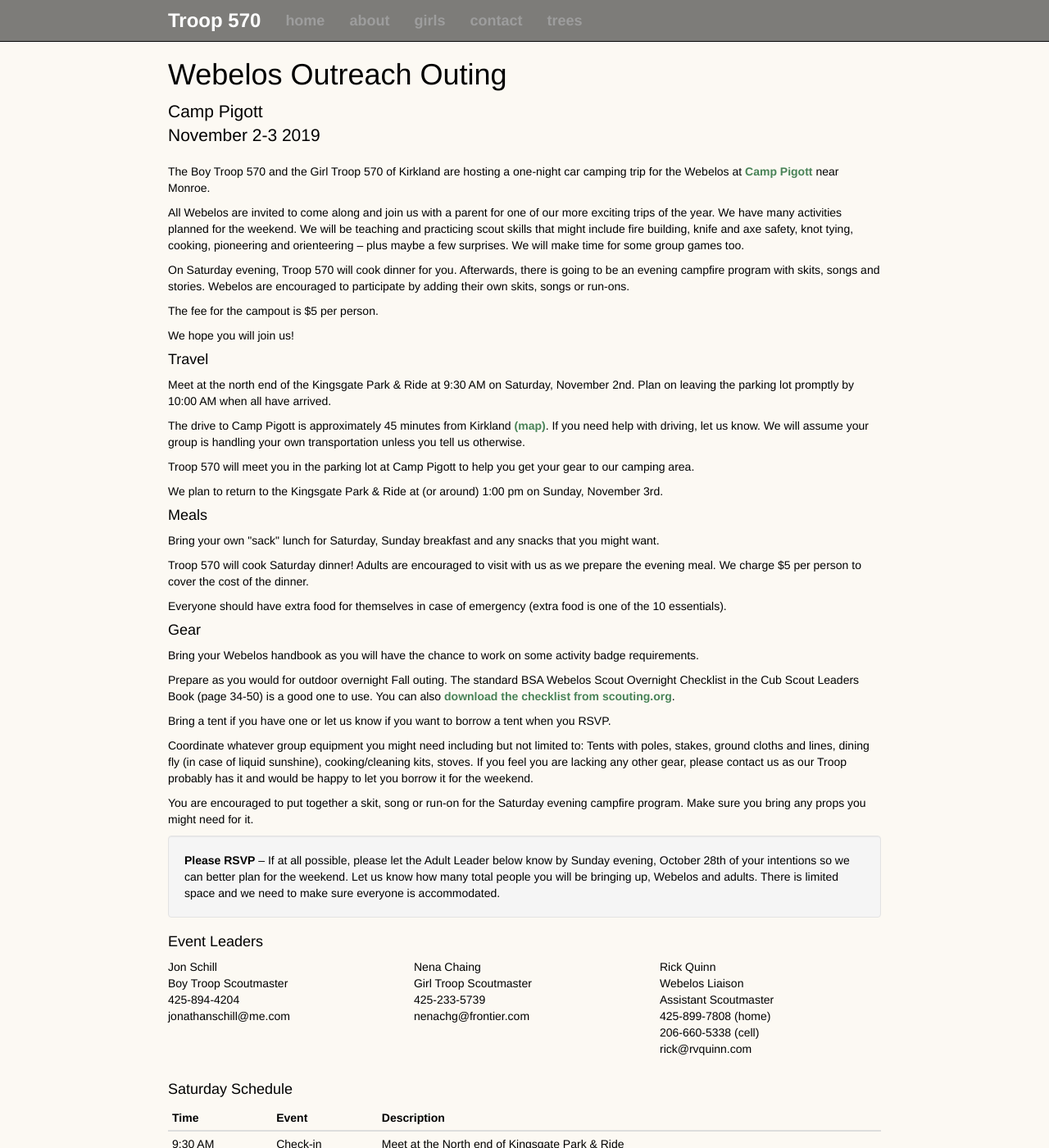
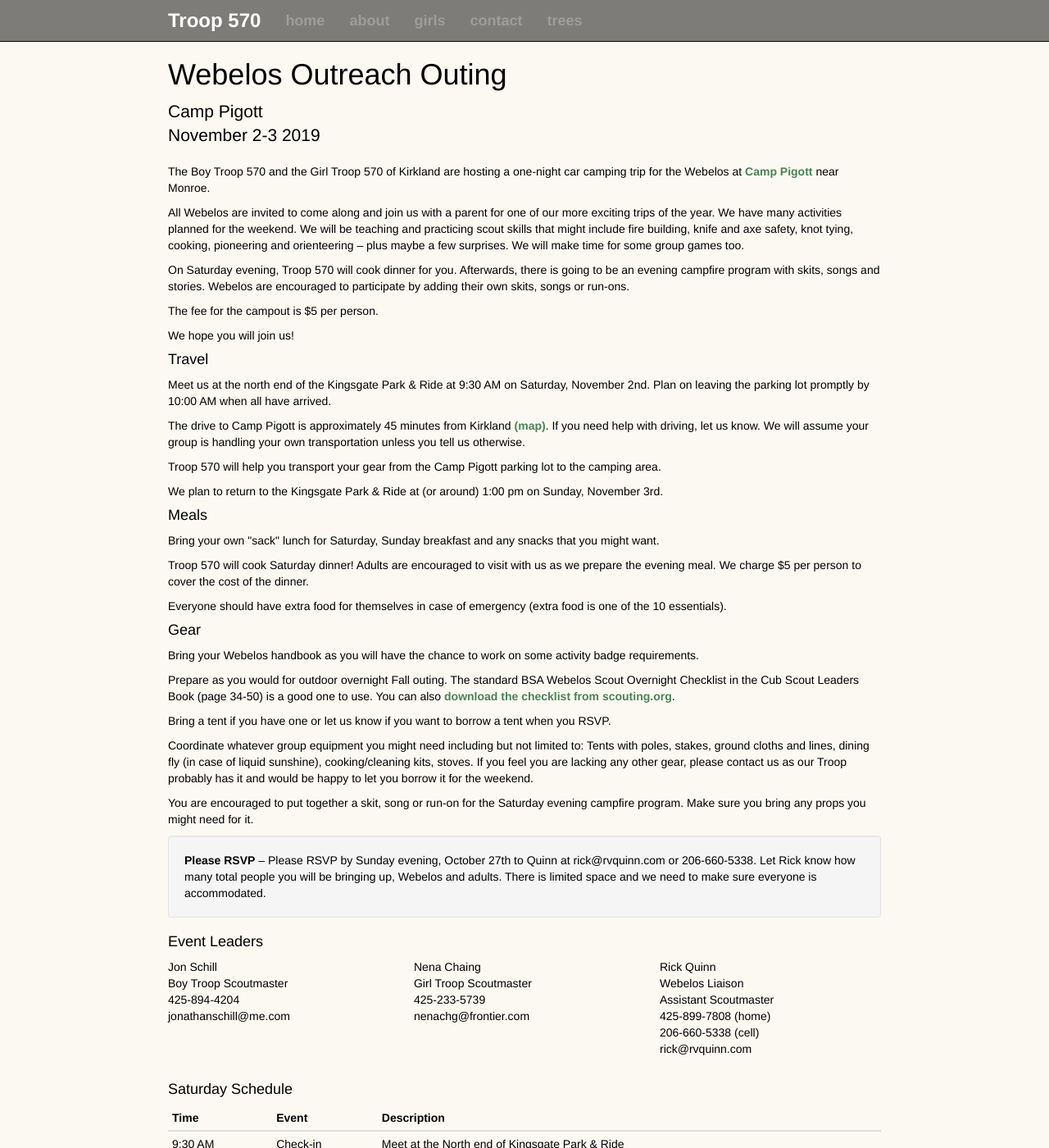
Before and after one commit to troop570/troop570.github.io, a Jekyll site: the page built from webelos/index.html, in a window 1280 px wide and 1400 px high. Shown: the whole window at 82% size. Built offline with Jekyll 4.4.1, drawn with Linux system fonts in a browser that asks for light colours; nearby versions of some CDN libraries.

Commit message:
More Webelo edits

```diff
--- a/webelos/index.html
+++ b/webelos/index.html
@@ -40,8 +40,8 @@ If you need help with driving, let us know.
 We will assume your group is handling your own transportation unless you tell
 us otherwise.
 
-<p>Troop 570 will meet you in the parking lot at Camp Pigott to help you get
-your gear to our camping area.
+<p>Troop 570 will help you transport your gear from the Camp Pigott parking lot to
+the camping area.
 
 <p>We plan to return to the Kingsgate Park &amp; Ride at (or around) 1:00 pm on Sunday,
 November 3rd.</dd>
@@ -82,11 +82,10 @@ happy to let you borrow it for the weekend.
 evening campfire program. Make sure you bring any props you might need for it.
 
 <div class="well">
-  <b>Please RSVP</b> – If at all possible, please let the Adult Leader below
-  know by Sunday evening, October 28th of your intentions so we can better plan
-  for the weekend.  Let us know how many total people you will be bringing up,
-  Webelos and adults. There is limited space and we need to make sure everyone
-  is accommodated.
+  <b>Please RSVP</b> – Please RSVP by Sunday evening, October 27th to Quinn
+  at rick@rvquinn.com or 206-660-5338. Let Rick know how many total people you
+  will be bringing up, Webelos and adults. There is limited space and we need
+  to make sure everyone is accommodated.
 </div>
 
 <h4>Event Leaders</h4>
```
Also changed, not shown: other parts of webelos/index.html (+1 -1 lines).
